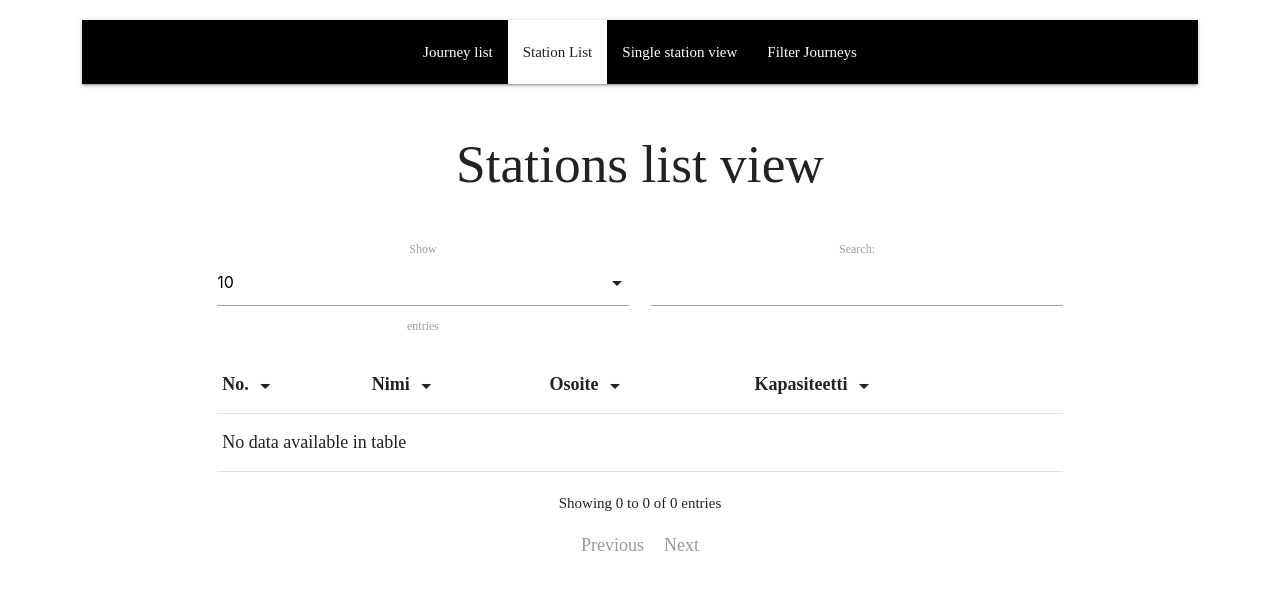
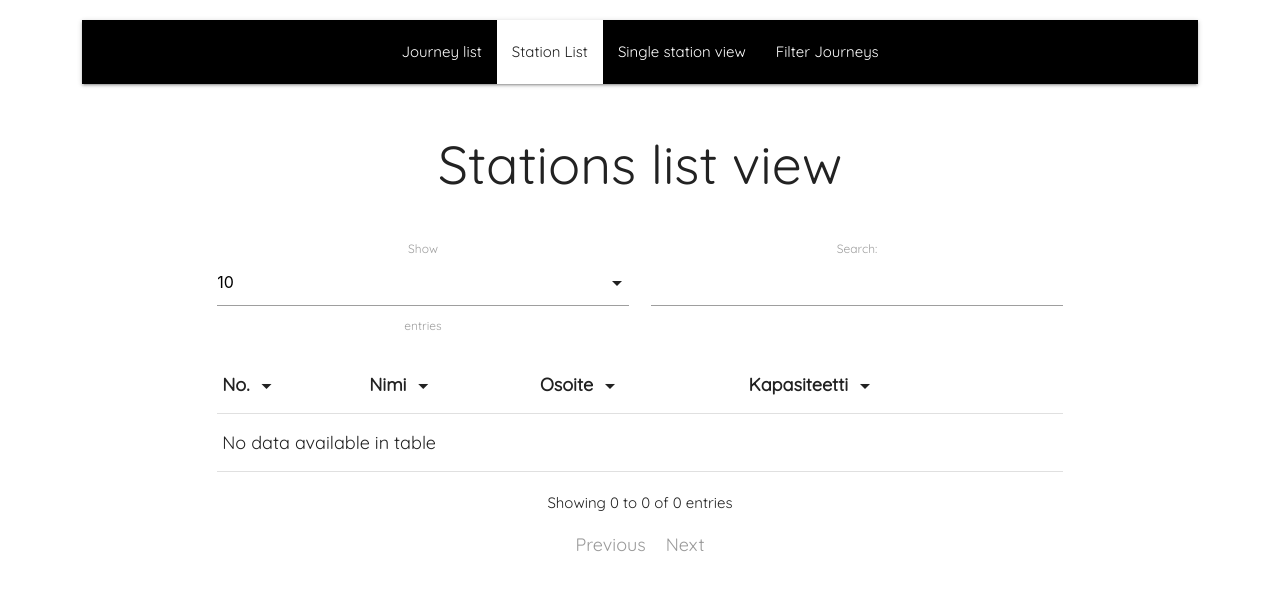
Before and after one commit to Abdu114/citybike, a PHP site: page /stations.php in a window 1280 px wide. Shown: the top 591 px of the page. Run offline with PHP 8.4, Linux system fonts and the light colour scheme; data that the repository does not hold is empty; some libraries are stand-ins or nearby versions.

Commit message:
I don't remember what I changed XD

```diff
--- a/stations.php
+++ b/stations.php
@@ -7,6 +7,8 @@
     <link rel="stylesheet" href="https://cdnjs.cloudflare.com/ajax/libs/materialize/1.0.0/css/materialize.min.css">
     <!--Let browser know website is optimized for mobile-->
     <meta name="viewport" content="width=device-width, initial-scale=1.0" />
+    <!--font-->
+		<link href="https://fonts.googleapis.com/css2?family=Quicksand&display=swap" rel="stylesheet">
     <title>City Bike || Stations List VIew</title>
     <style>
       html {
```
